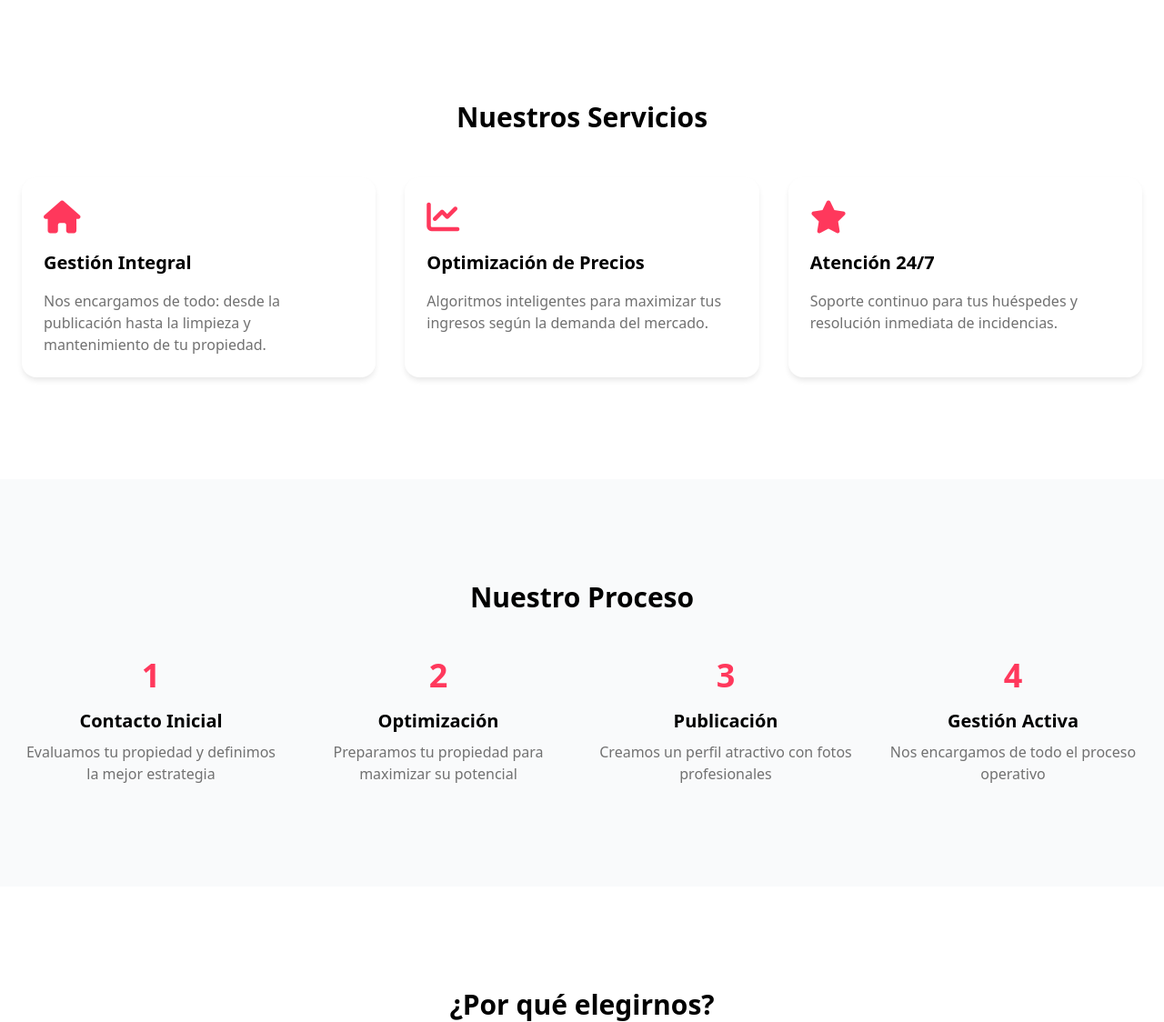
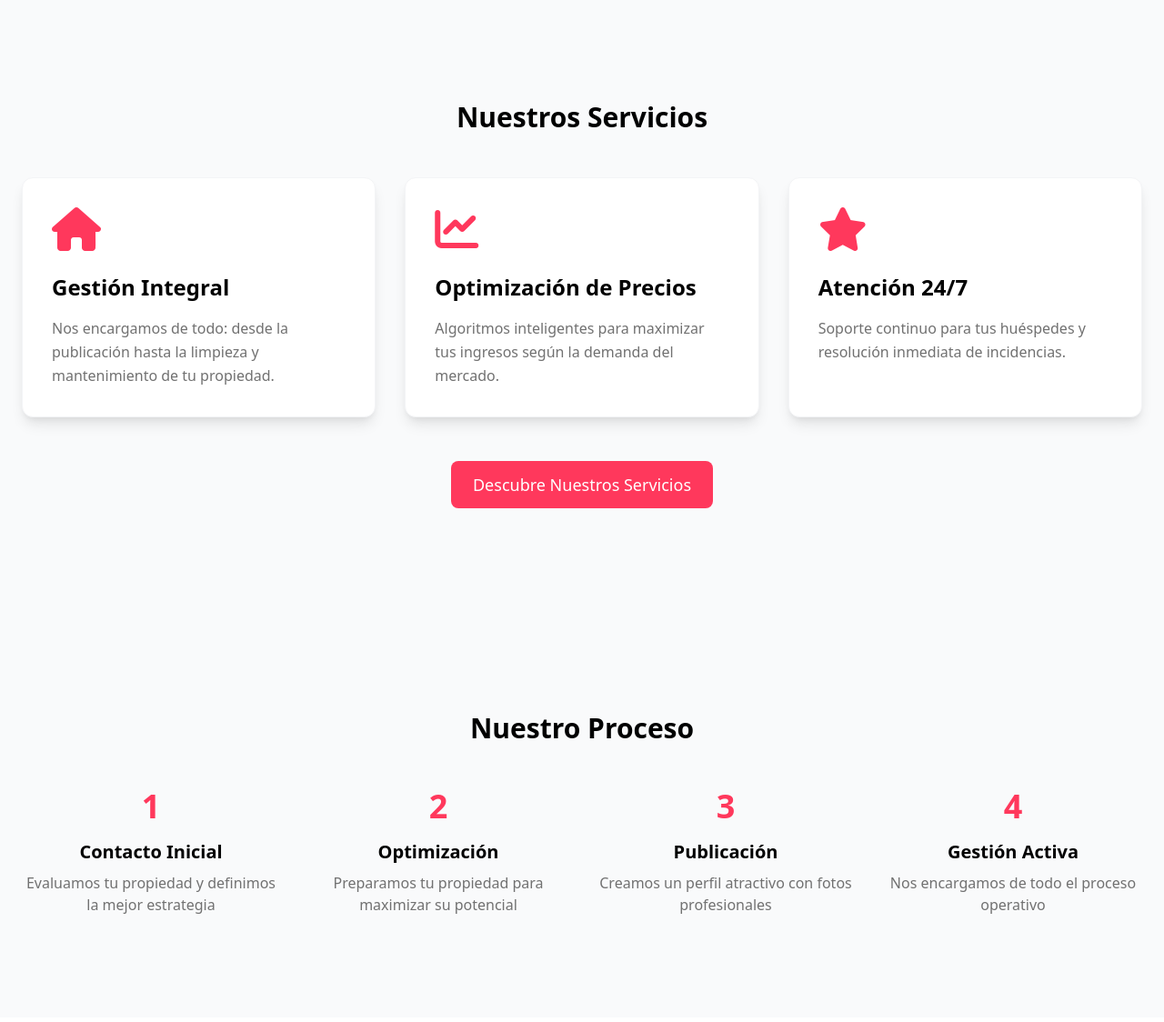
Before and after one commit to gonzalobrunoldis/cuatrollaves, a Flask app: page / in a window 1280 px wide. Shown: the part 801-1925 px from the top of the page at 91% size. Run offline with Flask 3, Linux system fonts and the light colour scheme.

Commit message:
Nuestros servicios revamp

```diff
--- a/templates/index.html
+++ b/templates/index.html
@@ -25,37 +25,42 @@
     <!-- Content Sections Wrapper -->
     <div class="content-sections">
         <!-- Services Section -->
-        <section id="servicios" class="section">
+        <section id="servicios" class="section bg-gray-50">
             <div class="container mx-auto px-6">
                 <h2 class="text-3xl font-bold text-center mb-12">Nuestros Servicios</h2>
-                <div class="grid grid-cols-1 md:grid-cols-3 gap-8">
-                    <div class="card p-6 bg-white fade-in">
-                        <div class="text-airbnb-red text-4xl mb-4">
+                <div class="grid grid-cols-1 md:grid-cols-3 gap-8 mb-12">
+                    <div class="service-card p-8 bg-white rounded-xl shadow-lg hover:shadow-2xl transition-all duration-300 fade-in border border-gray-100">
+                        <div class="text-airbnb-red text-5xl mb-6">
                             <i class="fas fa-home"></i>
                         </div>
-                        <h3 class="text-xl font-semibold mb-4">Gestión Integral</h3>
-                        <p class="text-airbnb-light">
+                        <h3 class="text-2xl font-semibold mb-4">Gestión Integral</h3>
+                        <p class="text-airbnb-light leading-relaxed">
                             Nos encargamos de todo: desde la publicación hasta la limpieza y mantenimiento de tu propiedad.
                         </p>
                     </div>
-                    <div class="card p-6 bg-white fade-in">
-                        <div class="text-airbnb-red text-4xl mb-4">
+                    <div class="service-card p-8 bg-white rounded-xl shadow-lg hover:shadow-2xl transition-all duration-300 fade-in border border-gray-100">
+                        <div class="text-airbnb-red text-5xl mb-6">
                             <i class="fas fa-chart-line"></i>
                         </div>
-                        <h3 class="text-xl font-semibold mb-4">Optimización de Precios</h3>
-                        <p class="text-airbnb-light">
+                        <h3 class="text-2xl font-semibold mb-4">Optimización de Precios</h3>
+                        <p class="text-airbnb-light leading-relaxed">
                             Algoritmos inteligentes para maximizar tus ingresos según la demanda del mercado.
                         </p>
                     </div>
-                    <div class="card p-6 bg-white fade-in">
-                        <div class="text-airbnb-red text-4xl mb-4">
+                    <div class="service-card p-8 bg-white rounded-xl shadow-lg hover:shadow-2xl transition-all duration-300 fade-in border border-gray-100">
+                        <div class="text-airbnb-red text-5xl mb-6">
                             <i class="fas fa-star"></i>
                         </div>
-                        <h3 class="text-xl font-semibold mb-4">Atención 24/7</h3>
-                        <p class="text-airbnb-light">
+                        <h3 class="text-2xl font-semibold mb-4">Atención 24/7</h3>
+                        <p class="text-airbnb-light leading-relaxed">
                             Soporte continuo para tus huéspedes y resolución inmediata de incidencias.
                         </p>
                     </div>
+                </div>
+                <div class="text-center">
+                    <a href="#contacto" class="btn-primary inline-block px-12 py-4 text-lg font-medium">
+                        Descubre Nuestros Servicios
+                    </a>
                 </div>
             </div>
         </section>
```
